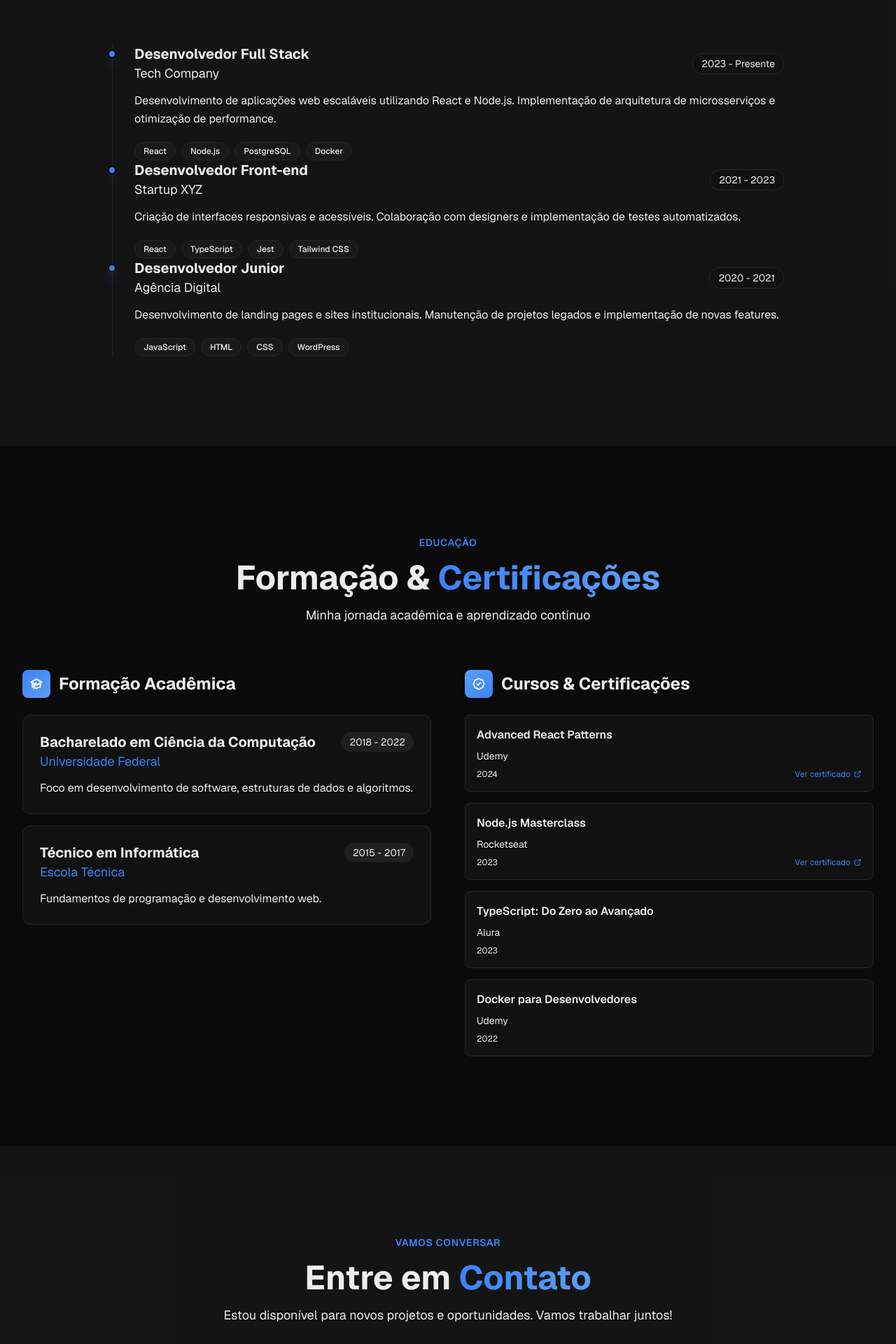
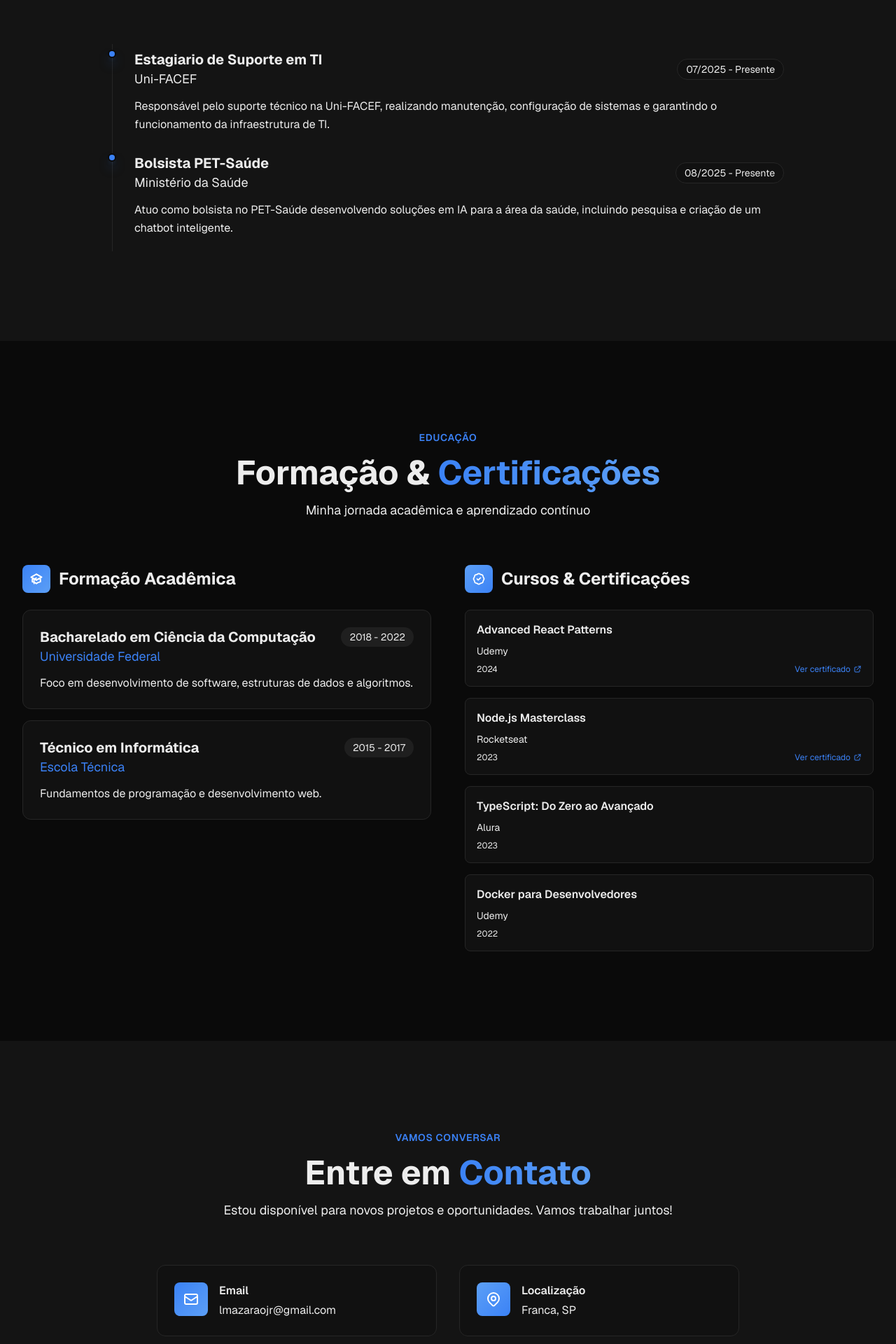
Before and after one commit to LucMazarJR/portifolio, a Next.js app: page / in a window 1280 px wide. Shown: the part 4160-6080 px from the top of the page at 70% size. Built offline with nearby package versions, Linux system fonts and the light colour scheme.

Commit message:
feat: updated contact information and experiences

```diff
--- a/src/components/sections/ExperienceSection.tsx
+++ b/src/components/sections/ExperienceSection.tsx
@@ -4,7 +4,7 @@ import { experiences } from "@/data/portfolioPT";
 import ScrollReveal from "@/components/ui/ScrollReveal";
 
 const ExperienceCard = ({ experience }: { experience: typeof experiences[0] }) => (
-  <div className="relative pl-8 pb-12 last:pb-0">
+  <div className="relative pl-8 pt-2 last:pb-0">
     {/* Linha vertical */}
     <div className="absolute left-0 top-0 bottom-0 w-px bg-border"></div>
 
@@ -69,7 +69,7 @@ export default function ExperienceSection() {
         </ScrollReveal>
 
         <div className="relative">
-          {experiences.map((experience, index) => (
+          {[...experiences].reverse().map((experience, index) => (
             <ScrollReveal key={experience.id} animation="fade-up" delay={index * 150}>
               <ExperienceCard experience={experience} />
             </ScrollReveal>
--- a/src/data/portfolioPT.ts
+++ b/src/data/portfolioPT.ts
@@ -55,31 +55,24 @@ export const projects: Project[] = [
 export const totalProjects: number = projects.length;
 
 // Experiência profissional
+// Adicione novas experiências NO TOPO (mais recente primeiro)
 export const experiences: Experience[] = [
   {
-    id: "1",
-    company: "Tech Company",
-    position: "Desenvolvedor Full Stack",
-    period: "2023 - Presente",
-    description: "Desenvolvimento de aplicações web escaláveis utilizando React e Node.js. Implementação de arquitetura de microsserviços e otimização de performance.",
-    technologies: ["React", "Node.js", "PostgreSQL", "Docker"],
+    id: "pet-bolsista",
+    company: "Ministério da Saúde",
+    position: "Bolsista PET-Saúde",
+    period: "08/2025 - Presente",
+    description: "Atuo como bolsista no PET-Saúde desenvolvendo soluções em IA para a área da saúde, incluindo pesquisa e criação de um chatbot inteligente.",
+    technologies: [],
   },
   {
-    id: "2",
-    company: "Startup XYZ",
-    position: "Desenvolvedor Front-end",
-    period: "2021 - 2023",
-    description: "Criação de interfaces responsivas e acessíveis. Colaboração com designers e implementação de testes automatizados.",
-    technologies: ["React", "TypeScript", "Jest", "Tailwind CSS"],
-  },
-  {
-    id: "3",
-    company: "Agência Digital",
-    position: "Desenvolvedor Junior",
-    period: "2020 - 2021",
-    description: "Desenvolvimento de landing pages e sites institucionais. Manutenção de projetos legados e implementação de novas features.",
-    technologies: ["JavaScript", "HTML", "CSS", "WordPress"],
-  },
+    id: "facef-estagio",
+    company: "Uni-FACEF",
+    position: "Estagiario de Suporte em TI",
+    period: "07/2025 - Presente",
+    description: "Responsável pelo suporte técnico na Uni-FACEF, realizando manutenção, configuração de sistemas e garantindo o funcionamento da infraestrutura de TI.",
+    technologies: [],
+  }
 ];
 
 // Formação acadêmica
@@ -134,24 +127,19 @@ export const courses: Course[] = [
 
 // Informações de contato
 export const contactInfo: ContactInfo = {
-  email: "seu.email@exemplo.com",
+  email: "lmazaraojr@gmail.com",
   phone: "Disponível via LinkedIn",
-  location: "São Paulo, Brasil",
+  location: "Franca, SP",
   socials: [
     {
       name: "GitHub",
-      url: "https://github.com/seu-usuario",
+      url: "https://github.com/LucMazarJR",
       icon: "github",
     },
     {
       name: "LinkedIn",
-      url: "https://linkedin.com/in/seu-perfil",
+      url: "https://www.linkedin.com/in/luciano-mazarao-jr-264a342ba/",
       icon: "linkedin",
-    },
-    {
-      name: "Twitter",
-      url: "https://twitter.com/seu-usuario",
-      icon: "twitter",
     },
   ],
 };
```
